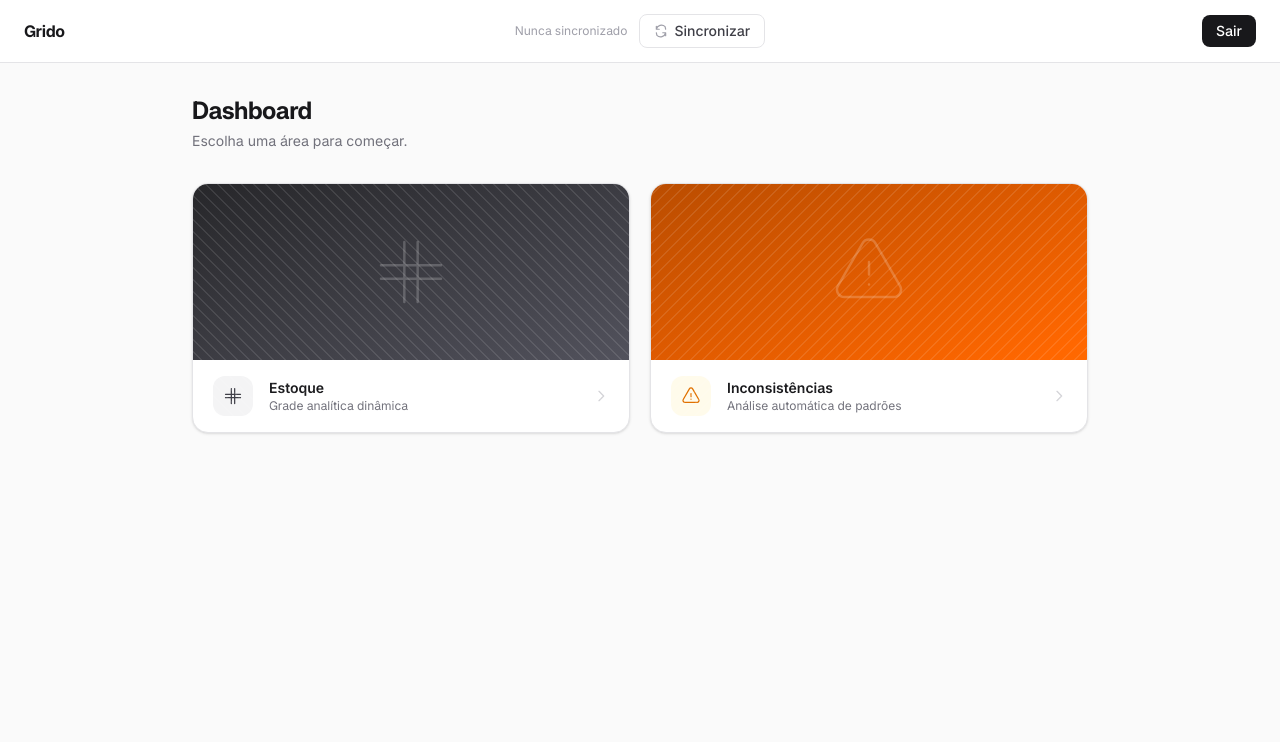
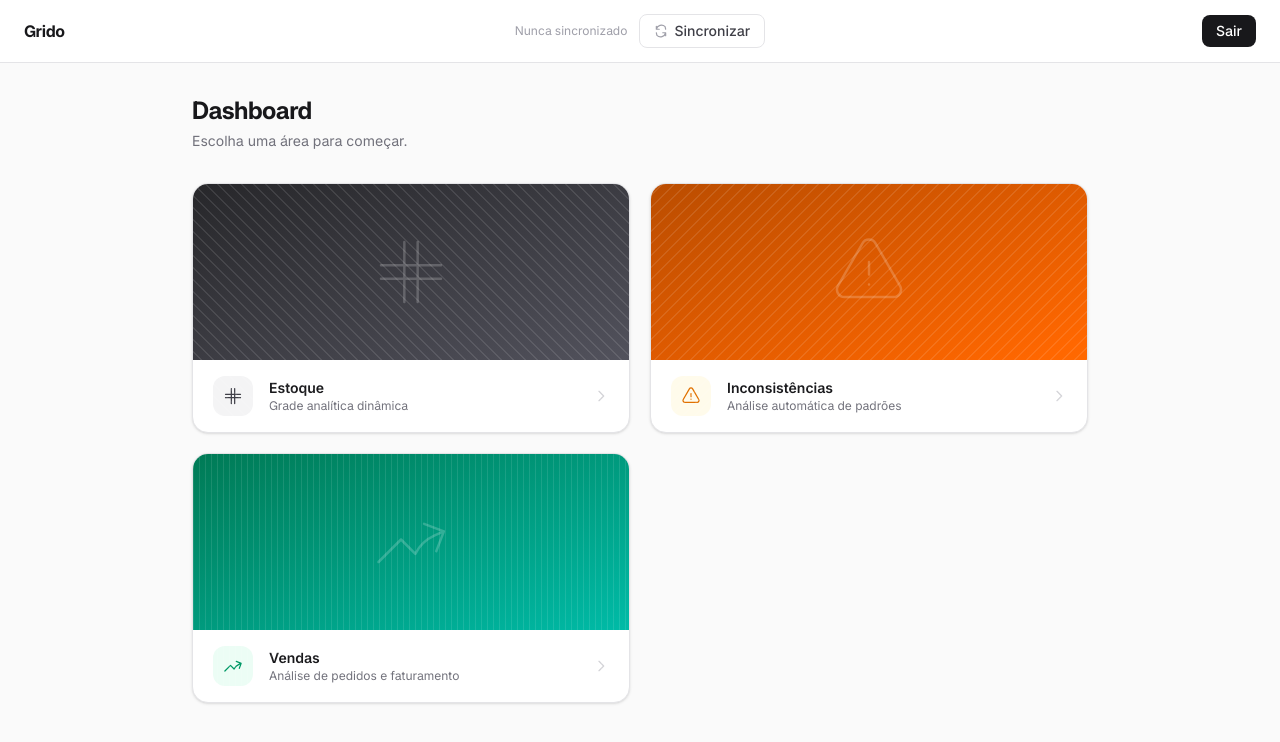
Before and after one commit to nassifdu/grido, a Next.js app: page /dashboard in a window 1280 px wide. Shown: the top 742 px of the page. Built offline with nearby package versions, Linux system fonts and the light colour scheme; no server answers.

Commit message:
Changed: page.tsx

```diff
--- a/app/dashboard/page.tsx
+++ b/app/dashboard/page.tsx
@@ -139,6 +139,60 @@ export default async function DashboardPage() {
                 </svg>
               </div>
             </a>
+            {/* Vendas widget */}
+            <a
+              href="/dashboard/vendas"
+              className="group relative flex flex-col overflow-hidden rounded-2xl border border-zinc-200 bg-white shadow-sm hover:shadow-md hover:border-zinc-300 transition-all"
+            >
+              {/* Placeholder photo */}
+              <div className="h-44 w-full bg-gradient-to-br from-emerald-700 to-teal-500 flex items-center justify-center overflow-hidden">
+                <div
+                  className="absolute inset-0 opacity-10"
+                  style={{
+                    backgroundImage:
+                      "repeating-linear-gradient(90deg, #fff 0, #fff 1px, transparent 0, transparent 50%)",
+                    backgroundSize: "12px 12px",
+                  }}
+                />
+                <svg
+                  className="h-20 w-20 text-white/20"
+                  fill="none"
+                  viewBox="0 0 24 24"
+                  stroke="currentColor"
+                  strokeWidth={0.75}
+                >
+                  <path strokeLinecap="round" strokeLinejoin="round" d="M2.25 18L9 11.25l4.306 4.307a11.95 11.95 0 015.814-5.519l2.74-1.22m0 0l-5.94-2.28m5.94 2.28l-2.28 5.941" />
+                </svg>
+              </div>
+
+              {/* Card body */}
+              <div className="flex items-center gap-4 px-5 py-4">
+                <div className="flex h-10 w-10 shrink-0 items-center justify-center rounded-xl bg-emerald-50 group-hover:bg-emerald-100 transition-colors">
+                  <svg
+                    className="h-5 w-5 text-emerald-600"
+                    fill="none"
+                    viewBox="0 0 24 24"
+                    stroke="currentColor"
+                    strokeWidth={1.5}
+                  >
+                    <path strokeLinecap="round" strokeLinejoin="round" d="M2.25 18L9 11.25l4.306 4.307a11.95 11.95 0 015.814-5.519l2.74-1.22m0 0l-5.94-2.28m5.94 2.28l-2.28 5.941" />
+                  </svg>
+                </div>
+                <div>
+                  <p className="text-sm font-semibold text-zinc-900">Vendas</p>
+                  <p className="text-xs text-zinc-500">Análise de pedidos e faturamento</p>
+                </div>
+                <svg
+                  className="ml-auto h-4 w-4 text-zinc-300 group-hover:text-zinc-500 transition-colors"
+                  fill="none"
+                  viewBox="0 0 24 24"
+                  stroke="currentColor"
+                  strokeWidth={2}
+                >
+                  <path strokeLinecap="round" strokeLinejoin="round" d="M9 5l7 7-7 7" />
+                </svg>
+              </div>
+            </a>
           </div>
         </div>
       </main>
```
